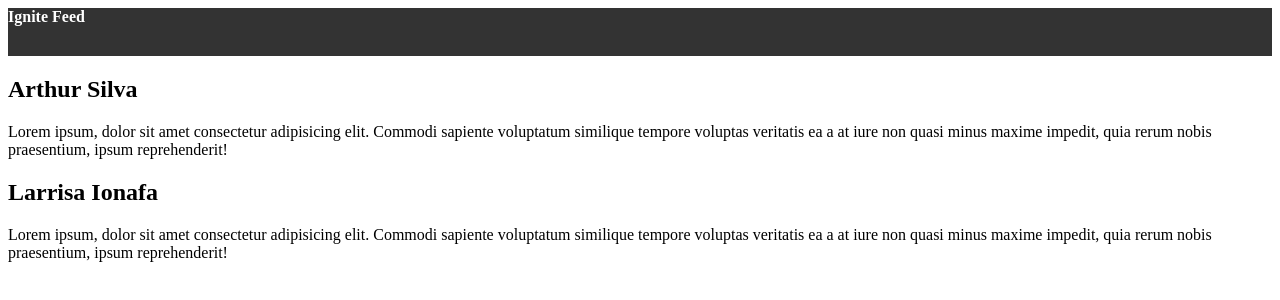
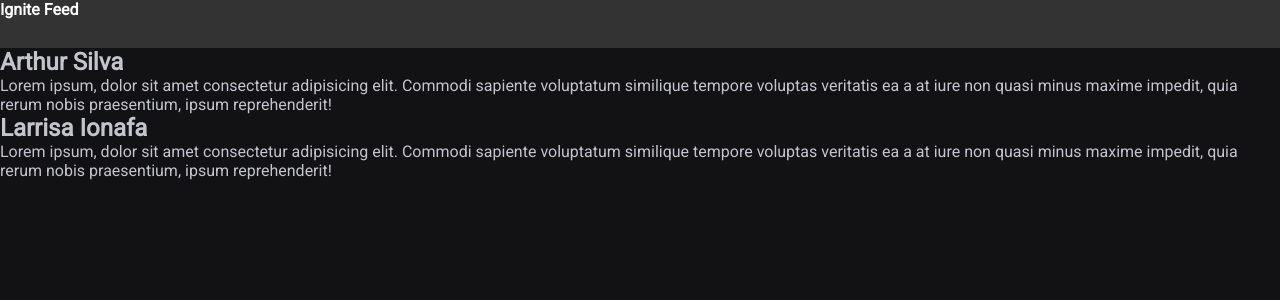
Before and after one commit to thuurzz/01-fundamentos-reactjs-rocketseat, a React (Vite) app: page / in a window 1280 px wide. Shown: the top 300 px of the page. Built offline with nearby package versions, Linux system fonts and the light colour scheme.

Commit message:
2. CSS global

```diff
--- a/index.html
+++ b/index.html
@@ -2,8 +2,16 @@
 <html lang="en">
   <head>
     <meta charset="UTF-8" />
+    <link rel="preconnect" href="https://fonts.googleapis.com" />
+    <link rel="preconnect" href="https://fonts.gstatic.com" crossorigin />
+
     <link rel="icon" type="image/svg+xml" href="/vite.svg" />
     <meta name="viewport" content="width=device-width, initial-scale=1.0" />
+
+    <link
+      href="https://fonts.googleapis.com/css2?family=Roboto:ital,wght@0,400;1,700&display=swap"
+      rel="stylesheet"
+    />
     <title>Fundamentos Reacjs</title>
   </head>
   <body>
--- a/src/App.jsx
+++ b/src/App.jsx
@@ -1,5 +1,7 @@
 import { Header } from "./components/Header";
 import { Post } from "./Post";
+
+import "./global.css";
 
 export function App() {
   return (
--- /dev/null
+++ b/src/global.css
@@ -0,0 +1,33 @@
+:root {
+  --white: #ffffff;
+  --gray-100: #e1e1e6;
+  --gray-300: #c4c4cc;
+  --gray-400: #8d8d99;
+  --gray-600: #323238;
+  --gray-700: #29292e;
+  --gray-800: #202024;
+  --gray-900: #121214;
+
+  --green500: #00875f;
+}
+
+* {
+  margin: 0;
+  padding: 0;
+  box-sizing: border-box;
+}
+
+body {
+  background-color: var(--gray-900);
+  color: var(--gray-300);
+  -webkit-font-smoothing: antialiased;
+}
+
+body,
+input,
+textarea,
+button {
+  font-family: "Roboto", sans-serif;
+  font-weight: 400;
+  font-size: 1rem;
+}
```
